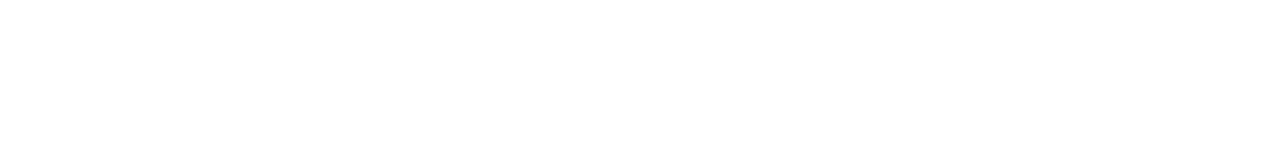
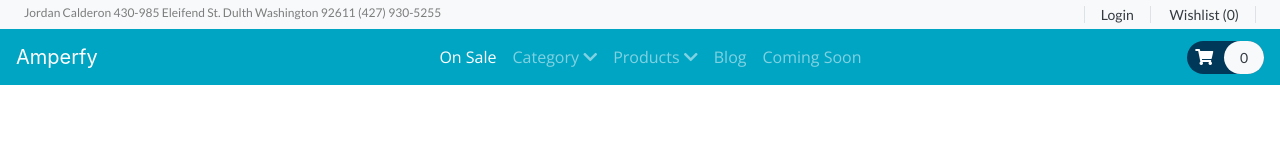
Before and after one commit to nicolanzi1/amperfy, a website: page index.html in a window 1280 px wide. Drawn offline with nearby package versions, Linux system fonts and the light colour scheme.

Commit message:
Wrote the HTML Template and created the header from the global CSS classes I created previously along the full project's skeleton

```diff
--- a/index.html
+++ b/index.html
@@ -20,6 +20,65 @@
 </head>
 <body>
 
+    <!-- Start #Header -->
+    <header id="header">
+        <div class="strip d-flex justify-content-between px-4 py-1 bg-light">
+            <p class="font-lato font-size-12 text-black-50 m-0">Jordan Calderon 430-985 Eleifend St. Dulth Washington 92611 (427) 930-5255</p>
+            <div class="font-lato font-size-14">
+                <a href="#" class="px-3 border-right border-left text-dark">Login</a>
+                <a href="#" class="px-3 border-right text-dark">Wishlist (0)</a>
+            </div>
+        </div>
+
+        <!-- Primary Navigation -->
+        <nav class="navbar navbar-expand-lg navbar-dark color-second-bg">
+            <a class="navbar-brand" href="#">Amperfy</a>
+            <button class="navbar-toggler" type="button" data-toggle="collapse" data-target="#navbarSupportedContent" aria-controls="navbarSupportedContent" aria-expanded="false" aria-label="Toggle navigation">
+                <span class="navbar-toggler-icon"></span>
+            </button>
+
+            <div class="collapse navbar-collapse" id="navbarSupportedContent">
+                <ul class="navbar-nav m-auto font-open-sans">
+                    <li class="nav-item active">
+                        <a class="nav-link" href="#">On Sale</a>
+                    </li>
+                    <li class="nav-item">
+                        <a class="nav-link" href="#">Category <i class="fas fa-chevron-down"></i></a>
+                    </li>
+                    <li class="nav-item">
+                        <a class="nav-link" href="#">Products <i class="fas fa-chevron-down"></i></a>
+                    </li>
+                    <li class="nav-item">
+                        <a class="nav-link" href="#">Blog</a>
+                    </li>
+                    <li class="nav-item">
+                        <a class="nav-link" href="#">Coming Soon</a>
+                    </li>
+                </ul>
+                <form action="#" class="font-size-14 font-lato">
+                    <a href="#" class="py-2 rounded-pill color-primary-bg">
+                        <span class="font-size-16 px-2 text-white"><i class="fa fa-shopping-cart"></i></span>
+                        <span class="px-3 py-2 rounded-pill text-dark bg-light">0</span>
+                    </a>
+                </form>
+            </div>
+        </nav>
+        <!-- !Primary Navigation -->
+    </header>
+    <!-- !Start #Header -->
+
+    <!-- Start #Main-Site -->
+    <main>
+
+    </main>
+    <!-- !Start #Main-Site -->
+
+    <!-- Start #Footer -->
+    <footer>
+
+    </footer>
+    <!-- !Start #Footer -->
+
     <script src="https://code.jquery.com/jquery-3.5.1.slim.min.js" integrity="sha384-DfXdz2htPH0lsSSs5nCTpuj/zy4C+OGpamoFVy38MVBnE+IbbVYUew+OrCXaRkfj" crossorigin="anonymous"></script>
     <script src="https://cdn.jsdelivr.net/npm/popper.js@1.16.1/dist/umd/popper.min.js" integrity="sha384-9/reFTGAW83EW2RDu2S0VKaIzap3H66lZH81PoYlFhbGU+6BZp6G7niu735Sk7lN" crossorigin="anonymous"></script>
     <script src="https://cdn.jsdelivr.net/npm/bootstrap@4.5.3/dist/js/bootstrap.min.js" integrity="sha384-w1Q4orYjBQndcko6MimVbzY0tgp4pWB4lZ7lr30WKz0vr/aWKhXdBNmNb5D92v7s" crossorigin="anonymous"></script>
--- /dev/null
+++ b/sass/include/color.scss
@@ -0,0 +1,24 @@
+/* Color Template */
+.color-primary {
+    color: $color-primary;
+}
+
+.color-primary-bg {
+    background: $color-primary;
+}
+
+.color-second {
+    color: $color-second;
+}
+
+.color-second-bg {
+    background: $color-second;
+}
+
+.color-yellow {
+    color: $color-yellow;
+}
+
+.color-yellow-bg {
+    background: $color-yellow;
+}
--- a/sass/style.scss
+++ b/sass/style.scss
@@ -4,3 +4,4 @@
 @import './include/variables.scss';
 @import './include/global.scss';
 @import './include/typography.scss';
+@import './include/color.scss';
```
Also changed, not shown: style.css, 1 other file.
